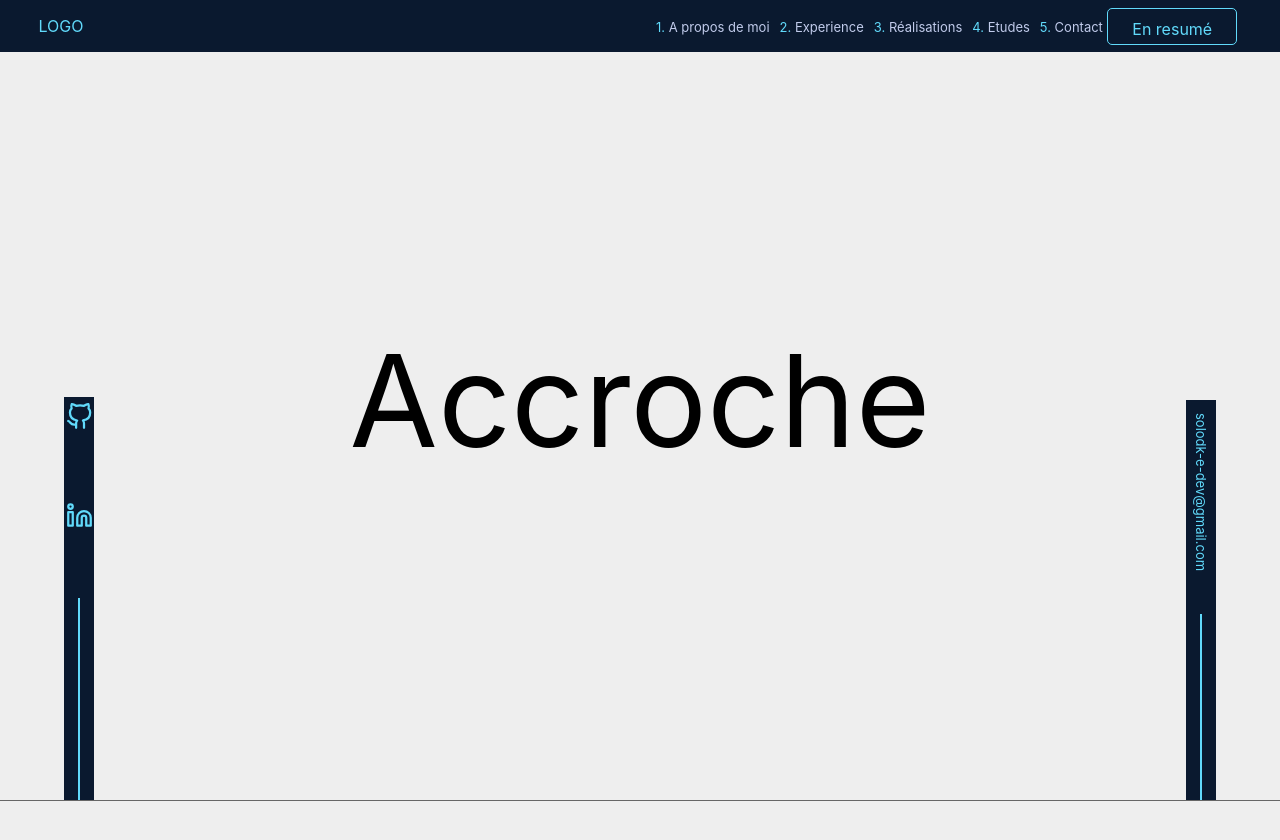
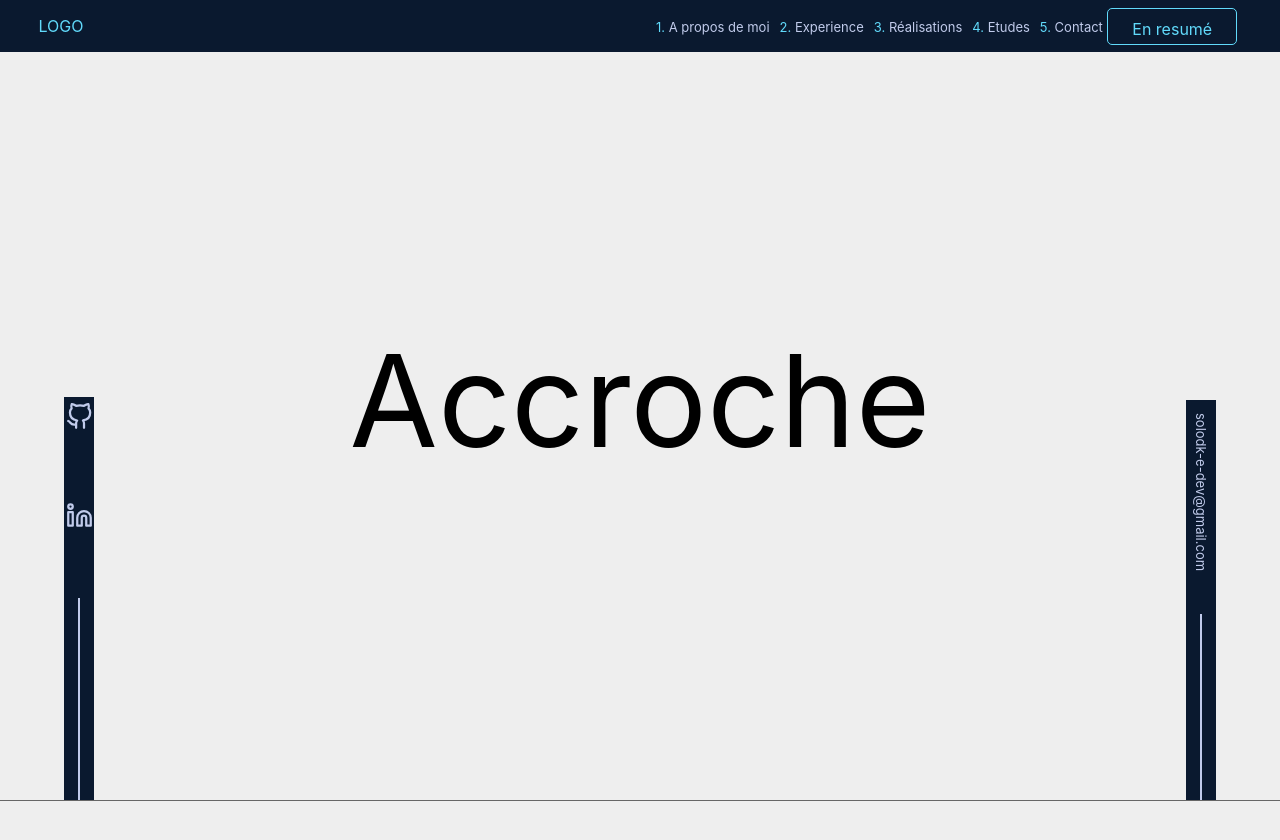
Before and after one commit to Solodk-E/website, a React (Create React App) app: page / in a window 1280 px wide. Shown: the top 840 px of the page. Built offline with nearby package versions, Linux system fonts and the light colour scheme.

Commit message:
correction couleur mail et social

```diff
--- a/src/App.css
+++ b/src/App.css
@@ -92,7 +92,7 @@ section{
 
   height:50%;
   width: 1%;
-  border:1px solid #61DAFB;;
+  border:1px solid #C1CBEB;;
   align-self: center;
 
 
@@ -119,7 +119,7 @@ section{
 
 
 .icon{
-color:#61DAFB;
+color:#C1CBEB;
 width: 90%;
 height:33px
 }
@@ -139,7 +139,7 @@ height:33px
 }
 
 #mailRedac{
-color:#61DAFB;
+color:#C1CBEB;
 writing-mode: vertical-rl;
 text-orientation: mixed;
 font-size: small;
@@ -154,8 +154,10 @@ a:link{
 
 #mailRedac:hover{
   transform: translateY(-3px);
+  color: #61DAFB;
 }
 
 .icon:hover{
   transform: translateY(-3px);
+  color: #61DAFB;
   }
```
